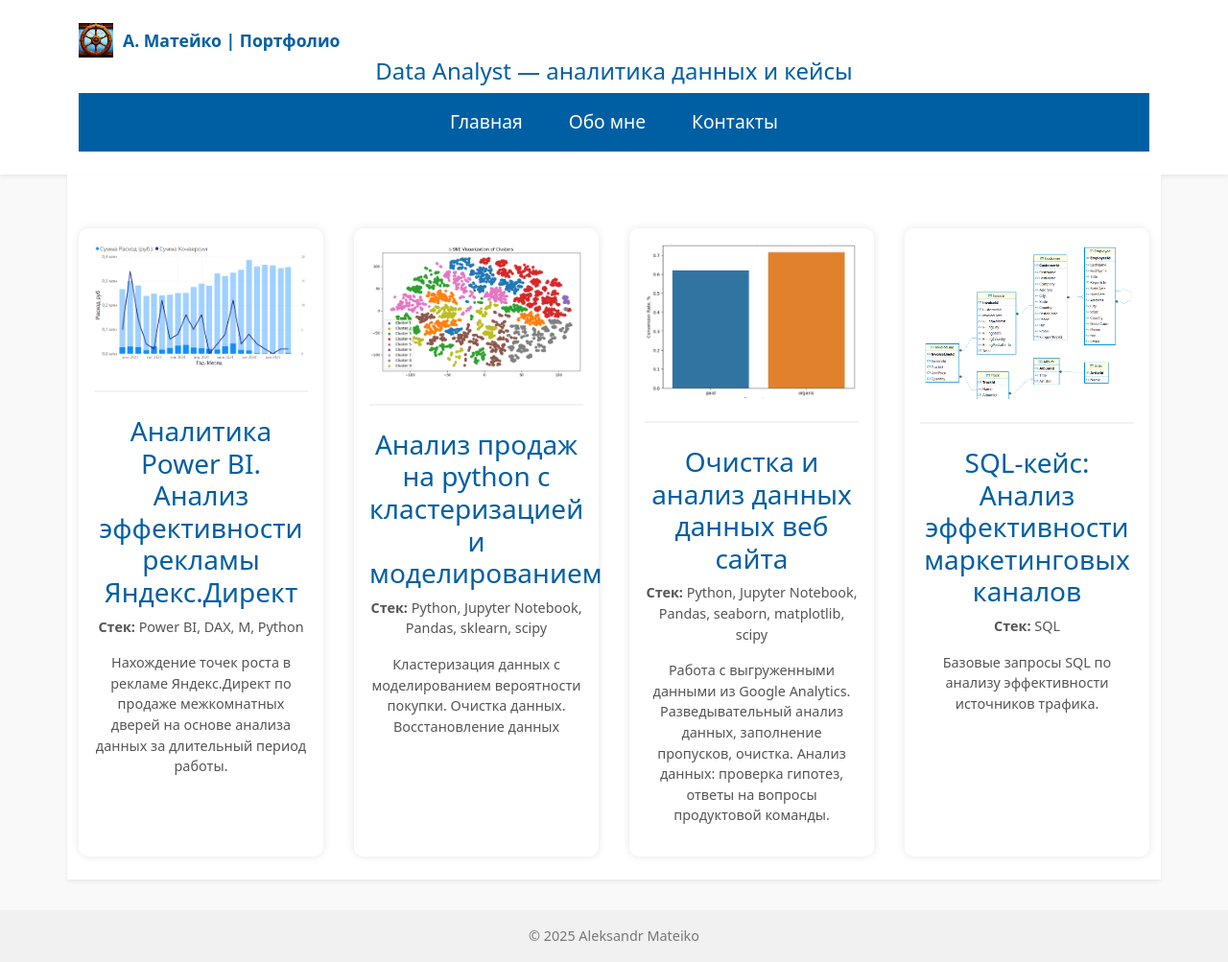
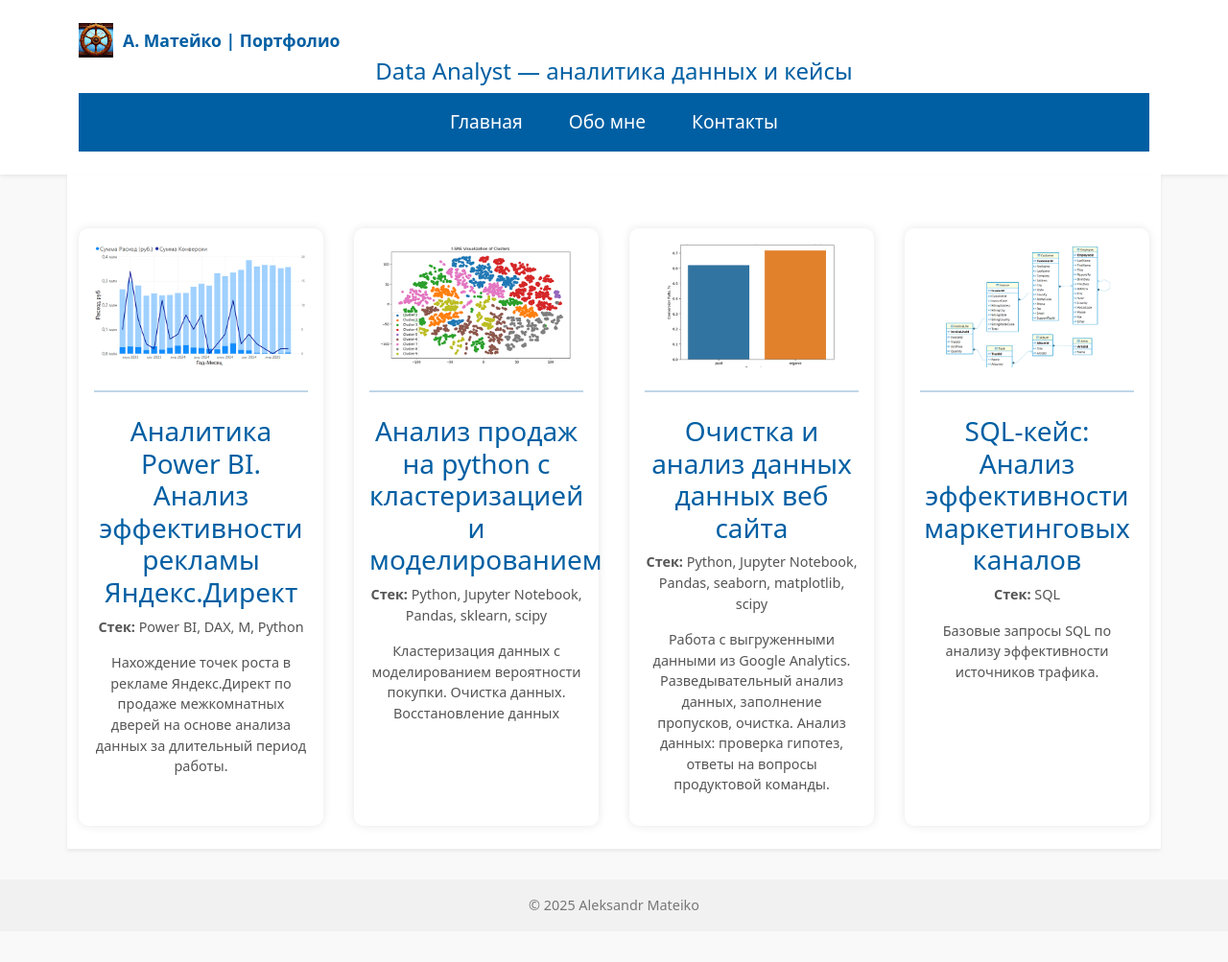
Before and after one commit to matejkoas/matejkoas.github.io, a Jekyll site: the page built from index.md, in a window 1280 px wide. Shown: the whole page at 96% size. Built offline with Jekyll 4.4.1, drawn with Linux system fonts in a browser that asks for light colours; after the commit the page ends 971 px from its top, so only the background shows below that.

Commit message:
img sizes

```diff
--- a/index.md
+++ b/index.md
@@ -7,7 +7,7 @@ title: Аналитика данных - сайт портфолио
   <div class="case-card">
     <a href="/portfolio/cases/bi_case">
       <img src="assets/images/bi_img.png" alt="BI Проект 1">
-      <hr class="my-4" style="border: 1px solid #ccc;">
+      <hr class="my-4" style="border: 1px solid #005FA3;">
       <h3>Аналитика Power BI. Анализ эффективности рекламы Яндекс.Директ </h3>
       <p><strong>Стек:</strong> Power BI, DAX, М, Python</p>
       <p>Нахождение точек роста в рекламе Яндекс.Директ по продаже межкомнатных дверей на основе анализа данных за длительный период работы.</p>
@@ -17,7 +17,7 @@ title: Аналитика данных - сайт портфолио
   <div class="case-card">
     <a href="/portfolio/cases/sports-goods">
       <img src="assets/images/sports_clustering3.png" alt="Python Проект">
-      <hr class="my-4" style="border: 1px solid #ccc;">
+      <hr class="my-4" style="border: 1px solid #005FA3;">
       <h3>Анализ продаж на python c кластеризацией и моделированием</h3>
     </a>
     <p><strong>Стек:</strong> Python, Jupyter Notebook, Pandas, sklearn, scipy</p>
@@ -27,7 +27,7 @@ title: Аналитика данных - сайт портфолио
    <div class="case-card">
     <a href="/portfolio/cases/sberauto">
       <img src="assets/images/sber_title.png" alt="Python Проект">
-      <hr class="my-4" style="border: 1px solid #ccc;">
+      <hr class="my-4" style="border: 1px solid #005FA3;">
       <h3>Очистка и анализ данных данных веб сайта</h3>
     </a>
 
@@ -38,7 +38,7 @@ title: Аналитика данных - сайт портфолио
    <div class="case-card">
     <a href="/portfolio/cases/sql_marketing">
       <img src="assets/images/sql_title.png" alt="sql кейс">
-      <hr class="my-4" style="border: 1px solid #ccc;">
+      <hr class="my-4" style="border: 1px solid #005FA3;">
       <h3>SQL-кейс: Анализ эффективности маркетинговых каналов</h3>
     </a>
     <p><strong>Стек:</strong> SQL</p>
```
Also changed, not shown: assets/images/bi_img.png, assets/images/sber_title.png, assets/images/sports_clustering3.png, assets/images/sql_title.png.
